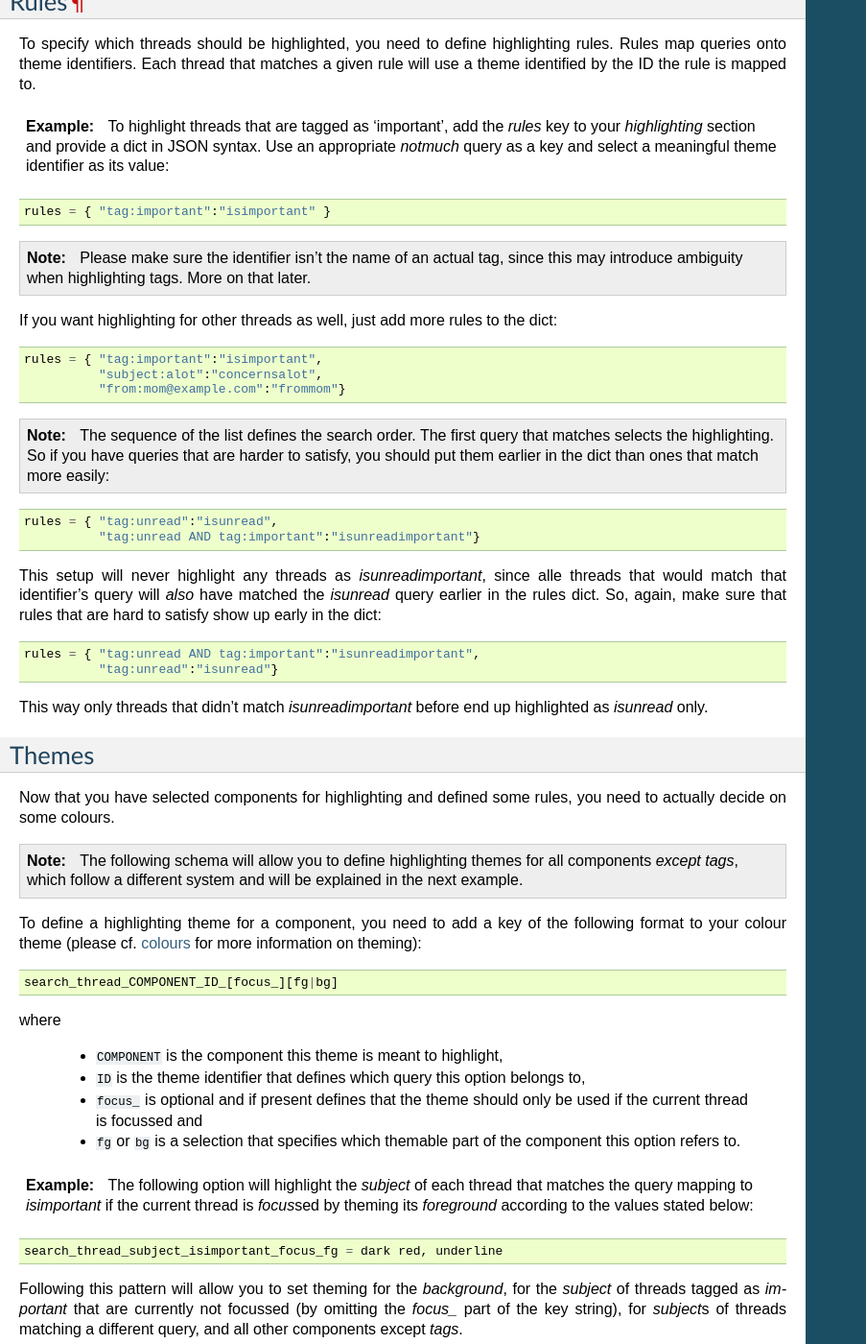
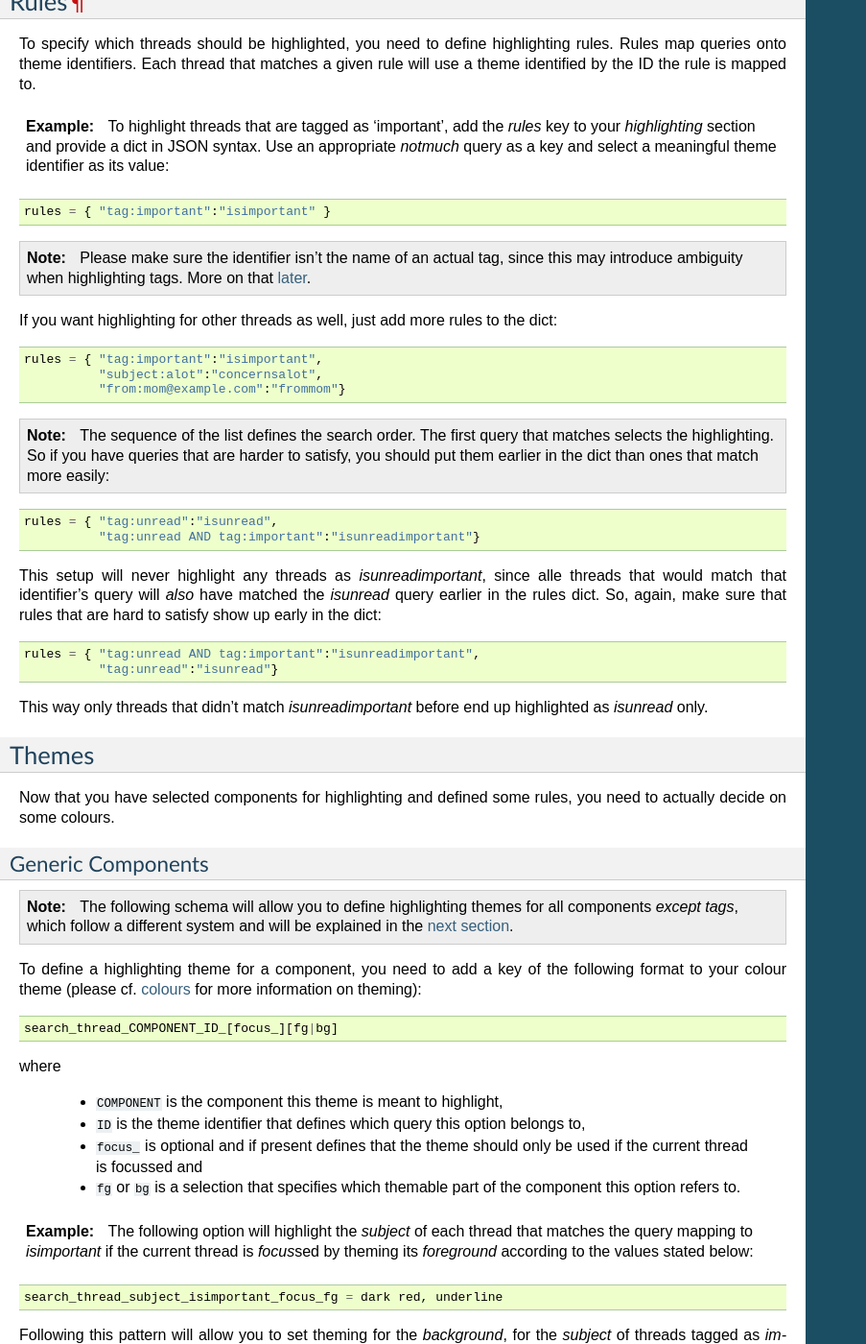
Before and after one commit to pazz/alot, a Sphinx documentation site: the page built from docs/user/source/theming.rst, in a window 1280 px wide and 1400 px high, scrolled down 1582 px. Shown: the whole window at 96% size, without its empty margins (0-903 px from the left). Built offline with Sphinx 7.4.7, drawn with Linux system fonts in a browser that asks for light colours.

```diff
--- a/docs/user/source/theming.rst
+++ b/docs/user/source/theming.rst
@@ -107,7 +107,7 @@ will use a theme identified by the ID the rule is mapped to.
 
 .. note::
   Please make sure the identifier isn't the name of an actual tag, since this
-  may introduce ambiguity when highlighting tags. More on that later.
+  may introduce ambiguity when highlighting tags. More on that `later`_.
 
 If you want highlighting for other threads as well, just add more rules to the
 dict: ::
@@ -138,15 +138,19 @@ are hard to satisfy show up early in the dict: ::
 This way only threads that didn't match `isunreadimportant` before end up
 highlighted as `isunread` only.
 
+.. _later: `ambiguous theme identifiers`_
+
 Themes
 ------
 Now that you have selected components for highlighting and defined some rules,
 you need to actually decide on some colours.
 
+Generic Components
+__________________
 .. note::
   The following schema will allow you to define highlighting themes for all
   components *except* `tags`, which follow a different system and will be
-  explained in the next example.
+  explained in the `next section`_.
 
 To define a highlighting theme for a component, you need to add a key of the
 following format to your colour theme (please cf. `colours`_ for more information
@@ -180,8 +184,10 @@ the `subject` of threads tagged as `important` that are currently not focussed
 (by omitting the `focus_` part of the key string), for `subject`\s of threads
 matching a different query, and all other components except `tags`.
 
------
+.. _next section: `Tags Component`_
 
+`Tags` Component
+________________
 As described in `Custom Tagstring Formatting`_, tags may be themed individually.
 Highlighting expands this concept by allowing default themed tags as well as
 custom themed tags to provide highlighting variants.
@@ -214,6 +220,7 @@ where
  - ``fg`` or ``bg`` is a selection that specifies which themable part of the
    component this option refers to.
 
+.. _ambiguous theme identifiers:
 .. caution::
     As mentioned earlier, using tag names as theme identifiers may introduce
     ambiguity and lead to unexpected theming results.
```
